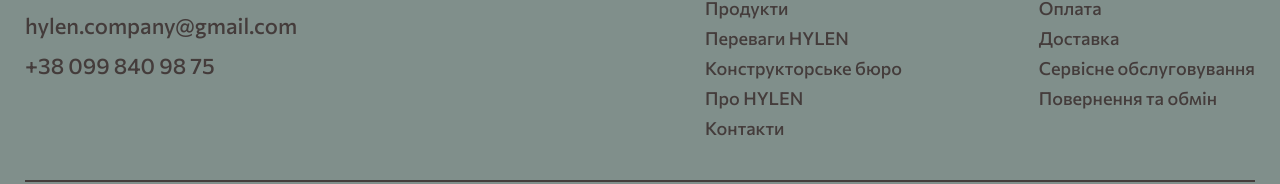
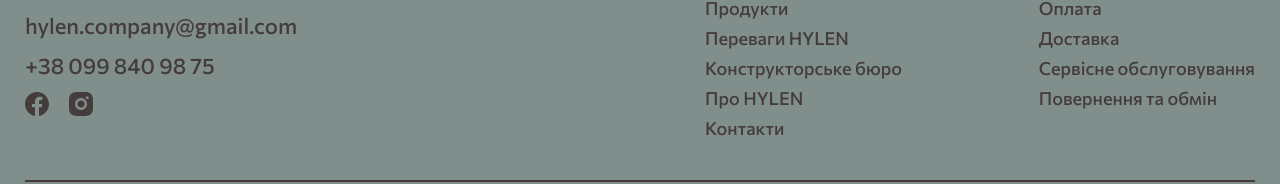
Before and after one commit to frontwebil/hylen, a Next.js app: page /contact in a window 1280 px wide. Shown: the part 1024-1208 px from the top of the page. Built offline with nearby package versions, Linux system fonts and the light colour scheme.

Commit message:
add icons

```diff
--- a/src/Components/Layout/Footer/Footer.tsx
+++ b/src/Components/Layout/Footer/Footer.tsx
@@ -91,7 +91,9 @@ export function Footer() {
 
   const runSearch = () => {
     const q = searchValue.trim();
-    router.push(q ? `/search-resaults?q=${encodeURIComponent(q)}` : "/search-resaults");
+    router.push(
+      q ? `/search-resaults?q=${encodeURIComponent(q)}` : "/search-resaults",
+    );
   };
 
   return (
@@ -171,6 +173,18 @@ export function Footer() {
                     hylen.company@gmail.com
                   </Link>
                   <Link href={"tel:0998409875"}>+38 099 840 98 75</Link>
+                  <div className="footer-column-content-contacts-social">
+                    <Link
+                      href={"https://www.facebook.com/"}
+                      target="_blank"
+                      className="footer-column-content-contacts-social-fb"
+                    ></Link>
+                    <Link
+                      href={"https://www.instagram.com/"}
+                      target="_blank"
+                      className="footer-column-content-contacts-social-inst"
+                    ></Link>
+                  </div>
                 </div>
               ) : (
                 <div className="footer-column-content-contacts">
@@ -178,6 +192,16 @@ export function Footer() {
                     hylen.company@gmail.com
                   </Link>
                   <Link href={"tel:0998409875"}>+38 099 840 98 75</Link>
+                  <div className="footer-column-content-contacts-social">
+                    <Link
+                      href={"https://www.instagram.com/"}
+                      className="footer-column-content-contacts-social-fb"
+                    ></Link>
+                    <Link
+                      href={"https://www.instagram.com/"}
+                      className="footer-column-content-contacts-social-inst"
+                    ></Link>
+                  </div>
                   <FooterLanguagueChanger />
                 </div>
               )}
@@ -229,7 +253,9 @@ export function Footer() {
                   {copy.companyWide}
                 </h3>
               ) : (
-                <h3 className="footer-column-content-title">{copy.companyNarrow}</h3>
+                <h3 className="footer-column-content-title">
+                  {copy.companyNarrow}
+                </h3>
               )}
               {width && width > 920 ? (
                 <div className="footer-column-content-nav">
--- a/src/Components/Layout/Footer/style.css
+++ b/src/Components/Layout/Footer/style.css
@@ -162,6 +162,23 @@
   gap: 6px;
 }
 
+.footer-column-content-contacts-social {
+  display: flex;
+  gap: 20px;
+  max-width: 70px;
+  width: 100%;
+}
+.footer-column-content-contacts-social-fb {
+  width: 24px;
+  height: 24px;
+  background-image: url('/icons/fb-icon.svg');
+}
+.footer-column-content-contacts-social-inst {
+  width: 24px;
+  height: 24px;
+  background-image: url('/icons/inst-icon.svg');
+}
+
 .footer-under {
   display: flex;
   justify-content: space-between;
@@ -268,7 +285,7 @@
     padding: 10px 0;
   }
 
-  .footer-under{
+  .footer-under {
     flex-direction: column-reverse;
   }
 }
```
Also changed, not shown: public/icons/fb-icon.svg (added), public/icons/inst-icon.svg (added).
